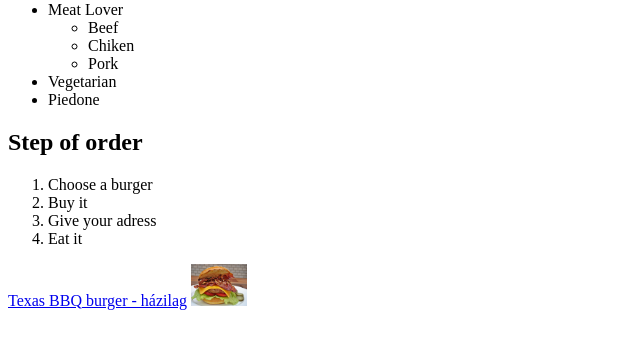
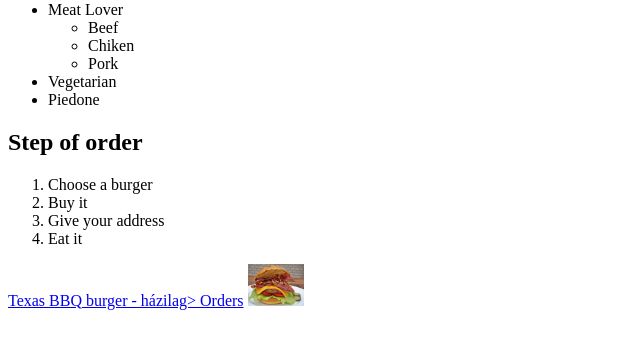
Before and after one commit to Roni0913/Roni0913.github.io, a plain HTML site: page index.html in a window 1280 px wide. Shown: the part 167-516 px from the top of the page, without its empty margins (0-640 px from the left). Drawn offline with Linux system fonts and the light colour scheme.

Commit message:
Init page.

```diff
--- a/index.html
+++ b/index.html
@@ -38,14 +38,16 @@
     <ol>
         <li>Choose a burger</li>
         <li>Buy it</li>
-        <li>Give your adress</li>
+        <li>Give your address</li>
         <li>Eat it</li>
     </ol>
     <a href="https://nemvagyokmesterszakacs.blogspot.com/2012/11/texas-bbq-burger-hazilag.html">Texas BBQ burger -
-        házilag</a>
-    <a href="pages/orders.html"></a>
+        házilag>
+    </a>
+    <a href="pages/orders.html">Orders</a>
     <a target="blank" href="https://nemvagyokmesterszakacs.blogspot.com/2012/11/texas-bbq-burger-hazilag.html"><img width="56"
-            src="img/burger.jpg" alt="Tasty burgers"></a>
+            src="img/burger.jpg" alt="Tasty burgers">
+    </a>
 </body>
 
 </html>
```
